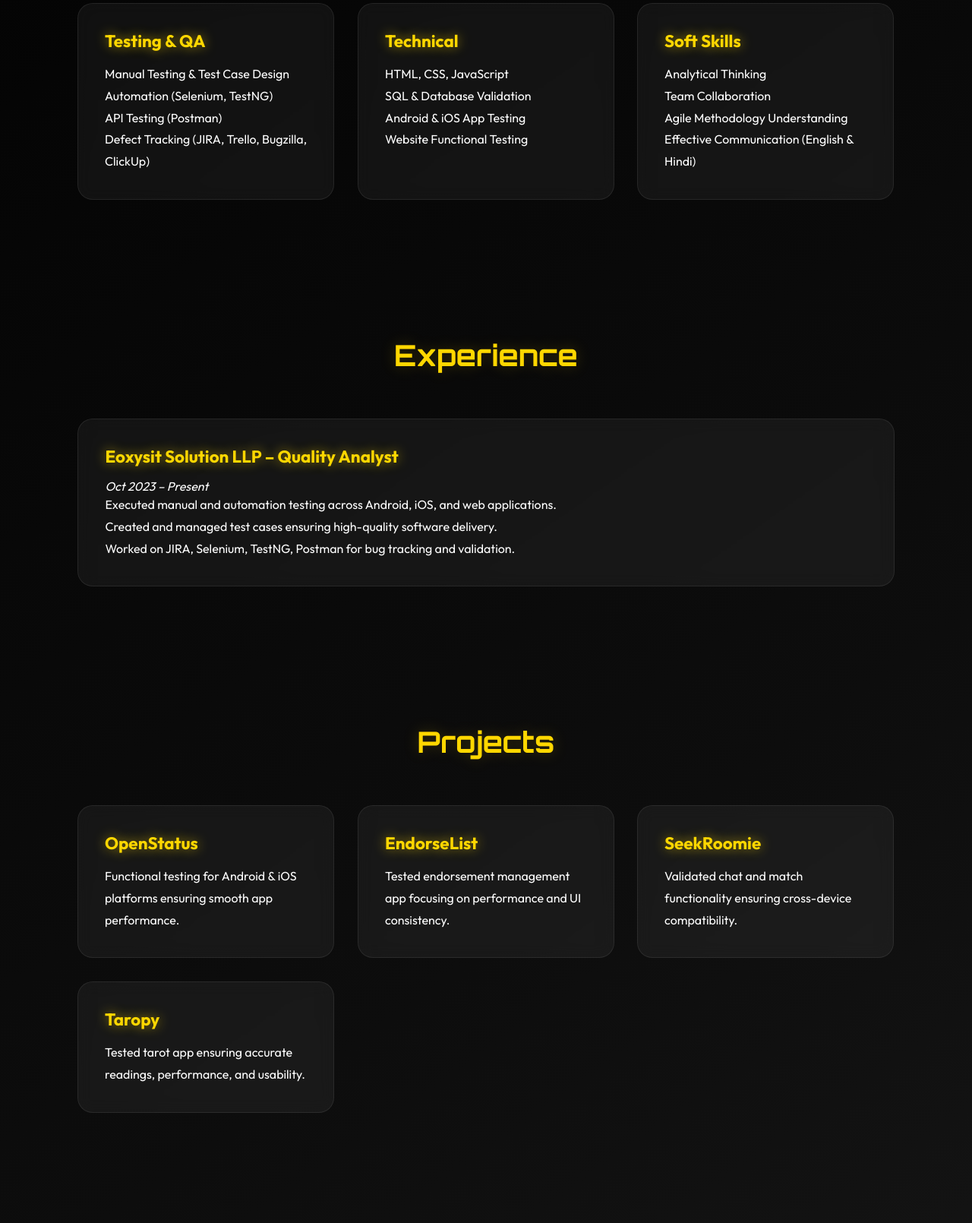
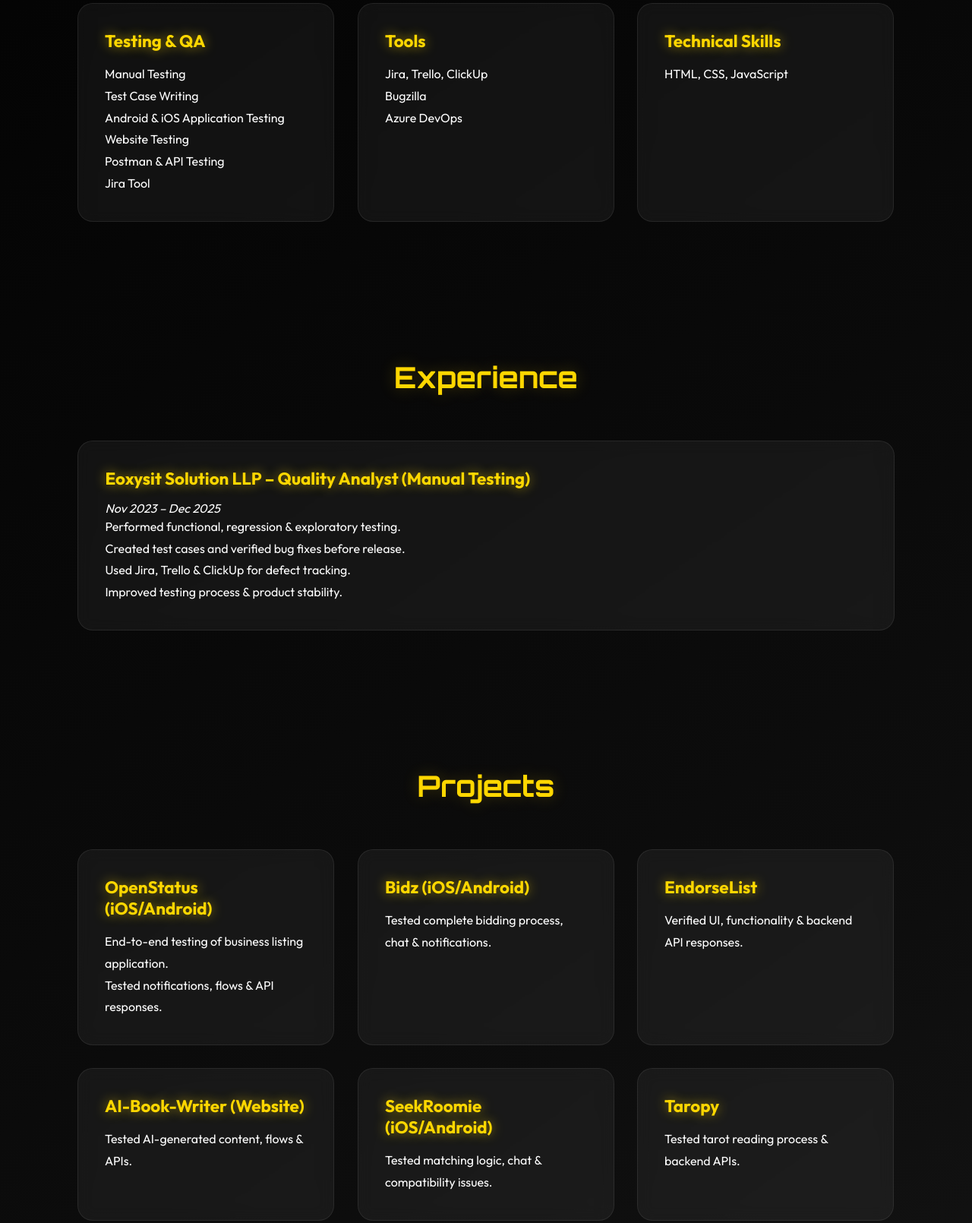
Before and after one commit to PIYUSHPRAJAPATI2715/shubham, a plain HTML site: page index.html in a window 1280 px wide. Shown: the part 825-2435 px from the top of the page at 76% size. Drawn offline with nearby package versions, Linux system fonts and the light colour scheme.

Commit message:
Update index.html

```diff
--- a/index.html
+++ b/index.html
@@ -22,7 +22,6 @@
       position: relative;
     }
 
-    /* Glowing particles background */
     body::before {
       content: "";
       position: fixed;
@@ -164,7 +163,6 @@
       font-size: 0.9rem;
     }
 
-    /* Floating spark animation */
     .spark {
       position: absolute;
       width: 6px;
@@ -179,6 +177,7 @@
       0%, 100% { transform: translateY(0) scale(1); opacity: 0.7; }
       50% { transform: translateY(-15px) scale(1.5); opacity: 1; }
     }
+
   </style>
 </head>
 <body>
@@ -187,7 +186,7 @@
   <header>
     <img src="profile.jpg" alt="Shubham Raj Sharma">
     <h1 class="typing-name">SHUBHAM RAJ SHARMA</h1>
-    <p>Quality Analyst | Manual & Automation Testing Expert</p>
+    <p>Quality Analyst (Manual Testing)</p>
     <p>📍 Jaipur, Rajasthan | 📧 shubhamrajsharma5@gmail.com | 📱 +91 7033330073</p>
     <a href="https://www.linkedin.com/in/shubham-raj-sharma-9a64611b7" target="_blank">🔗 LinkedIn</a>
   </header>
@@ -199,28 +198,28 @@
       <div class="card" data-aos="zoom-in">
         <h3>Testing & QA</h3>
         <ul>
-          <li>Manual Testing & Test Case Design</li>
-          <li>Automation (Selenium, TestNG)</li>
-          <li>API Testing (Postman)</li>
-          <li>Defect Tracking (JIRA, Trello, Bugzilla, ClickUp)</li>
+          <li>Manual Testing</li>
+          <li>Test Case Writing</li>
+          <li>Android & iOS Application Testing</li>
+          <li>Website Testing</li>
+          <li>Postman & API Testing</li>
+          <li>Jira Tool</li>
         </ul>
       </div>
+
       <div class="card" data-aos="zoom-in" data-aos-delay="150">
-        <h3>Technical</h3>
+        <h3>Tools</h3>
+        <ul>
+          <li>Jira, Trello, ClickUp</li>
+          <li>Bugzilla</li>
+          <li>Azure DevOps</li>
+        </ul>
+      </div>
+
+      <div class="card" data-aos="zoom-in" data-aos-delay="300">
+        <h3>Technical Skills</h3>
         <ul>
           <li>HTML, CSS, JavaScript</li>
-          <li>SQL & Database Validation</li>
-          <li>Android & iOS App Testing</li>
-          <li>Website Functional Testing</li>
-        </ul>
-      </div>
-      <div class="card" data-aos="zoom-in" data-aos-delay="300">
-        <h3>Soft Skills</h3>
-        <ul>
-          <li>Analytical Thinking</li>
-          <li>Team Collaboration</li>
-          <li>Agile Methodology Understanding</li>
-          <li>Effective Communication (English & Hindi)</li>
         </ul>
       </div>
     </div>
@@ -231,12 +230,13 @@
     <h2 data-aos="fade-up">Experience</h2>
     <div class="grid">
       <div class="card" data-aos="fade-right">
-        <h3>Eoxysit Solution LLP – Quality Analyst</h3>
-        <p><em>Oct 2023 – Present</em></p>
+        <h3>Eoxysit Solution LLP – Quality Analyst (Manual Testing)</h3>
+        <p><em>Nov 2023 – Dec 2025</em></p>
         <ul>
-          <li>Executed manual and automation testing across Android, iOS, and web applications.</li>
-          <li>Created and managed test cases ensuring high-quality software delivery.</li>
-          <li>Worked on JIRA, Selenium, TestNG, Postman for bug tracking and validation.</li>
+          <li>Performed functional, regression & exploratory testing.</li>
+          <li>Created test cases and verified bug fixes before release.</li>
+          <li>Used Jira, Trello & ClickUp for defect tracking.</li>
+          <li>Improved testing process & product stability.</li>
         </ul>
       </div>
     </div>
@@ -246,30 +246,57 @@
   <section>
     <h2 data-aos="fade-up">Projects</h2>
     <div class="grid">
+
       <div class="card" data-aos="flip-left">
-        <h3>OpenStatus</h3>
+        <h3>OpenStatus (iOS/Android)</h3>
         <ul>
-          <li>Functional testing for Android & iOS platforms ensuring smooth app performance.</li>
+          <li>End-to-end testing of business listing application.</li>
+          <li>Tested notifications, flows & API responses.</li>
         </ul>
       </div>
+
       <div class="card" data-aos="flip-left" data-aos-delay="150">
+        <h3>Bidz (iOS/Android)</h3>
+        <ul>
+          <li>Tested complete bidding process, chat & notifications.</li>
+        </ul>
+      </div>
+
+      <div class="card" data-aos="flip-left" data-aos-delay="300">
         <h3>EndorseList</h3>
         <ul>
-          <li>Tested endorsement management app focusing on performance and UI consistency.</li>
+          <li>Verified UI, functionality & backend API responses.</li>
         </ul>
       </div>
-      <div class="card" data-aos="flip-left" data-aos-delay="300">
-        <h3>SeekRoomie</h3>
+
+      <div class="card" data-aos="flip-left" data-aos-delay="450">
+        <h3>AI-Book-Writer (Website)</h3>
         <ul>
-          <li>Validated chat and match functionality ensuring cross-device compatibility.</li>
+          <li>Tested AI-generated content, flows & APIs.</li>
         </ul>
       </div>
+
+      <div class="card" data-aos="flip-left" data-aos-delay="450">
+        <h3>SeekRoomie (iOS/Android)</h3>
+        <ul>
+          <li>Tested matching logic, chat & compatibility issues.</li>
+        </ul>
+      </div>
+
       <div class="card" data-aos="flip-left" data-aos-delay="450">
         <h3>Taropy</h3>
         <ul>
-          <li>Tested tarot app ensuring accurate readings, performance, and usability.</li>
+          <li>Tested tarot reading process & backend APIs.</li>
         </ul>
       </div>
+
+      <div class="card" data-aos="flip-left" data-aos-delay="450">
+        <h3>Dirise</h3>
+        <ul>
+          <li>End-to-end testing of Android, iOS & Web e-commerce platform.</li>
+        </ul>
+      </div>
+
     </div>
   </section>
 
@@ -279,11 +306,12 @@
     <div class="grid">
       <div class="card" data-aos="fade-right">
         <h3>B.Tech in Computer Science</h3>
-        <p>Arya College of Engineering, Jaipur (2022 – 2025)</p>
+        <p>Arya Institute Of Engineering and Technology, Jaipur (2022–2025)</p>
       </div>
+
       <div class="card" data-aos="fade-left">
         <h3>Diploma in Computer Science</h3>
-        <p>Government Leather Institute, Agra (2019 – 2022)</p>
+        <p>Government Leather Institute, Agra (2019–2022)</p>
       </div>
     </div>
   </section>
@@ -294,8 +322,8 @@
     <div class="grid">
       <div class="card" data-aos="zoom-in">
         <ul>
-          <li>5 Days Workshop on Universal Human Values by AKTU.</li>
-          <li>Completed 45 Days MERN Stack Internship at Learn and Build.</li>
+          <li>5 Days Workshop on Universal Human Values (AKTU)</li>
+          <li>45 Days MERN Stack Internship – Learn and Build</li>
         </ul>
       </div>
     </div>
@@ -310,7 +338,6 @@
   <script>
     AOS.init({ duration: 1200, once: true, easing: 'ease-in-out' });
 
-    // Add floating golden sparks
     for (let i = 0; i < 20; i++) {
       const spark = document.createElement('div');
       spark.className = 'spark';
@@ -320,5 +347,6 @@
       document.body.appendChild(spark);
     }
   </script>
+
 </body>
 </html>
```
